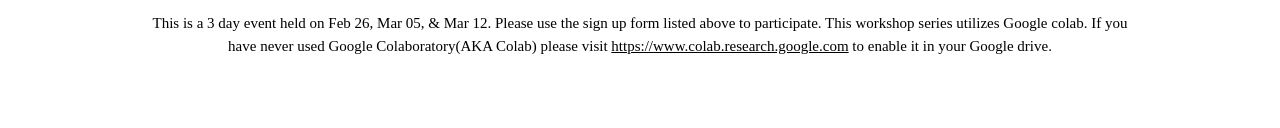
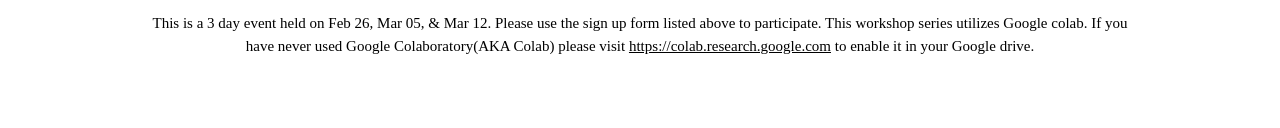
Before and after one commit to IEEE-United/Machine-Learning-Workshops, a plain HTML site: page index.html in a window 1280 px wide. Shown: the part 566-694 px from the top of the page. Drawn offline with Linux system fonts and the light colour scheme.

Commit message:
corrected colab url

```diff
--- a/index.html
+++ b/index.html
@@ -38,7 +38,7 @@
                     <br>
                 <h1 class="w3-center">Welcome</h1>
                 <img class="mySlides" src="assets/misc/Ml_Flyer_Screenshot 2021-02-12 191135.png" style="width:30%">
-                <p>This is a 3 day event held on Feb 26, Mar 05, & Mar 12. Please use the sign up form listed above to participate. This workshop series utilizes Google colab. If you have never used Google Colaboratory(AKA Colab) please visit  <a href="https://www.colab.research.google.com">https://www.colab.research.google.com</a>  to enable it in your Google drive. </p>
+                <p>This is a 3 day event held on Feb 26, Mar 05, & Mar 12. Please use the sign up form listed above to participate. This workshop series utilizes Google colab. If you have never used Google Colaboratory(AKA Colab) please visit  <a href="https://colab.research.google.com">https://colab.research.google.com</a>  to enable it in your Google drive. </p>
         </div>
 
     <!-- Session1 -->
```
